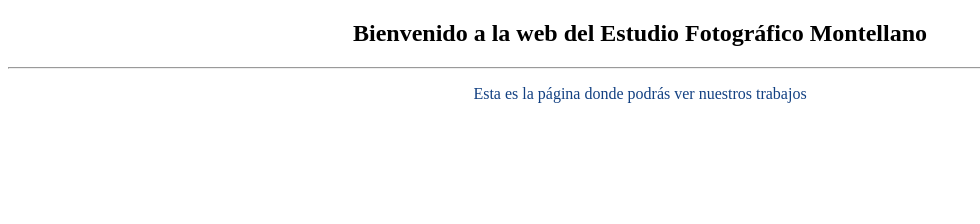
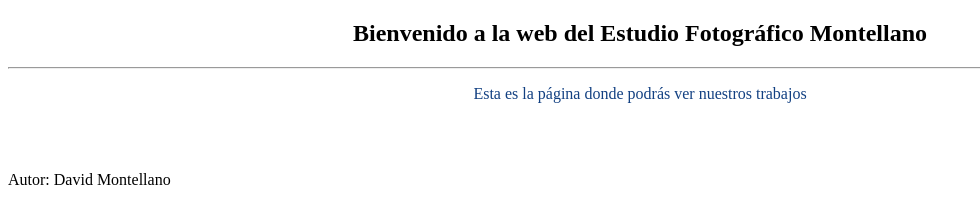
Before and after one commit to linux-genesis/pagina-web, a plain HTML site: page index.html in a window 1280 px wide. Shown: the whole page, without its empty margins (0-980 px from the left). Drawn offline with Linux system fonts and the light colour scheme.

Commit message:
Se agrego autor al sitio principal

```diff
--- a/index.html
+++ b/index.html
@@ -8,5 +8,8 @@
         <h2 style="text-align:center">Bienvenido a la web del Estudio Fotográfico Montellano</h2>
         <hr>
         <p style="color: #124082; text-align:center">Esta es la página donde podrás ver nuestros trabajos</p>
+        <br>
+        <br>
+        <p>Autor: David Montellano</p>
     </body>
 </html>
```
